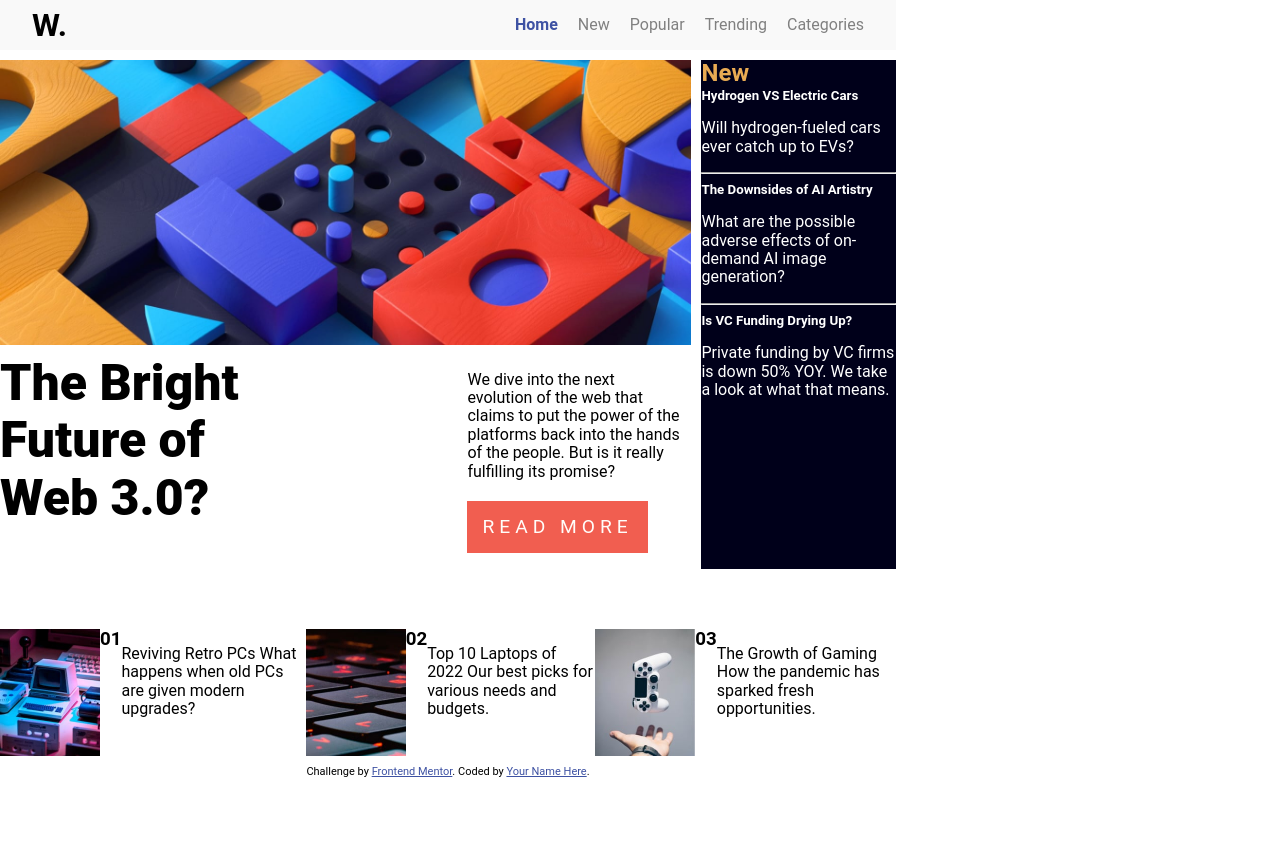
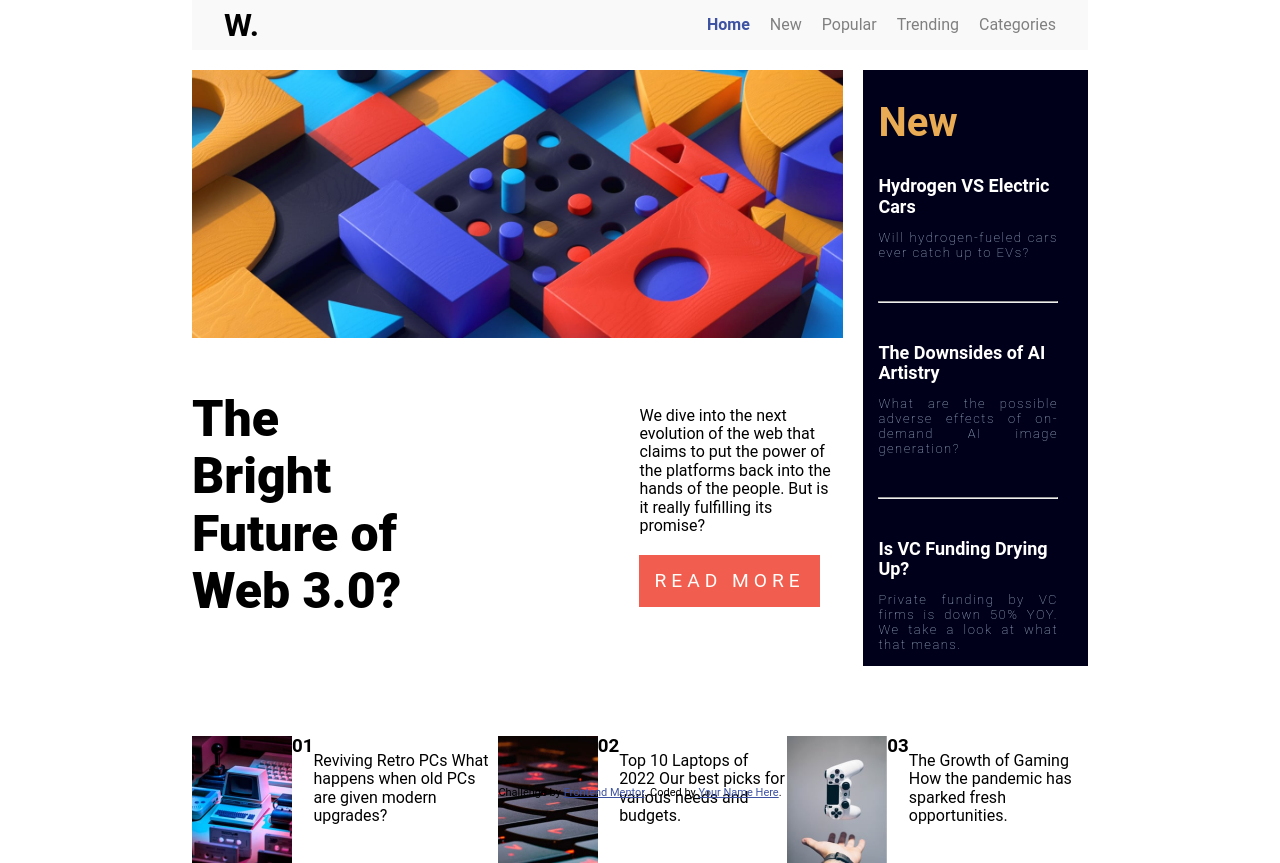
Before and after one commit to jameshsousa/News-homepage, a plain HTML site: page src/index.html in a window 1280 px wide. Before the commit the page ends 800 px from the top, so only its background shows below. Drawn offline with Linux system fonts and the light colour scheme.

Commit message:
Working on main and aside section

```diff
--- a/src/assets/css/style.css
+++ b/src/assets/css/style.css
@@ -4,16 +4,17 @@ html, body {
 
 .container {
     display: grid;
-    justify-content: center;
     width: 70%;
-    grid-gap: 10px;
+    grid-gap: 20px;
+    justify-self: center;
 }
 
 
-.cabecalho {
+.container .cabecalho {
     grid-row: 1;
     grid-column: 1 / span 3;
 }
+
 
 .main {
     display: grid;
@@ -68,10 +69,31 @@ html, body {
 
 .news h2 {
     color: hsl(35, 77%, 62%);
+    font-size: 40px;
+    font-weight: bold;
+    padding: 30px 15px;
+}
+
+.news h5 {
+    padding: 0 30px 0 15px;
+    font-size: large;
 }
 
 .news h5:hover {
     color: hsl(35, 77%, 62%);
+}
+
+.news p {
+    padding: 0 30px 0 15px;
+    font-size: small;
+    letter-spacing: 1.5px;
+    font-weight: 100;
+    color:lightsteelblue;
+    text-align: justify;
+}
+
+.news hr {
+    margin: 40px 30px 40px 15px;;
 }
 
 .footer {
@@ -88,9 +110,13 @@ html, body {
 }
 
 .attribution {
+    position: fixed;
+    bottom: 0;
+    justify-self: center;
     grid-row: 4;
     grid-column: 1 / span 3;
     font-size: 11px; text-align: center;
+    margin-top:60px;
 }
 .attribution a {
      color: hsl(228, 45%, 44%);
```
